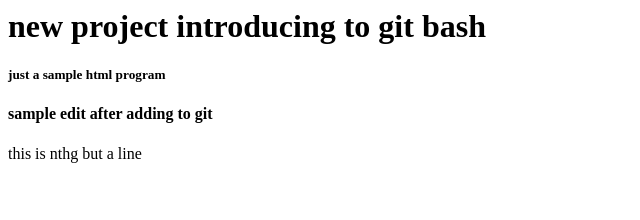
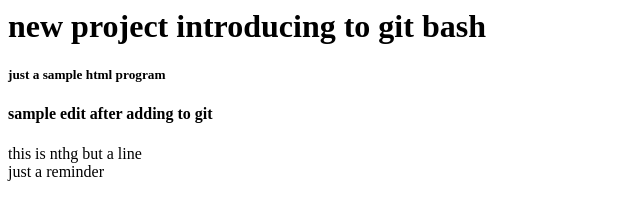
Before and after one commit to ajanya03/datewithgit, a plain HTML site: page index.html in a window 1280 px wide. Shown: the whole page, without its empty margins (0-640 px from the left). Drawn offline with Linux system fonts and the light colour scheme.

Commit message:
one line added

```diff
--- a/index.html
+++ b/index.html
@@ -7,5 +7,6 @@
         <h5>just a sample html program</h5>
         <h4>sample edit after adding to git</h4>
         this is nthg but a line<br>
+        just a reminder<br>
     </body>
 </html>
```
